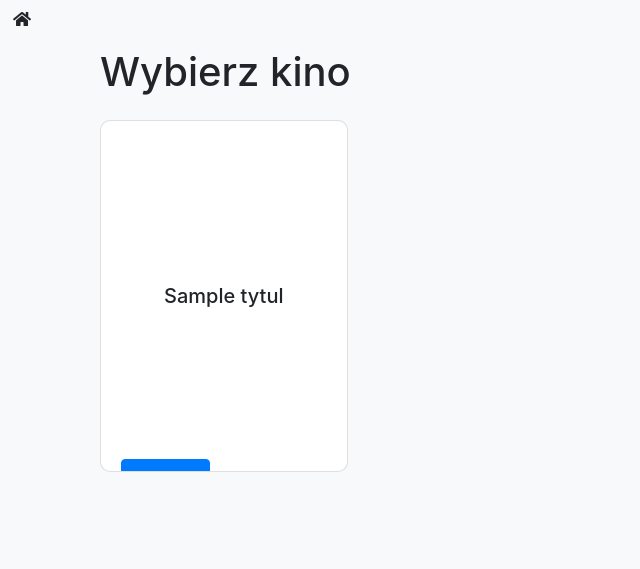
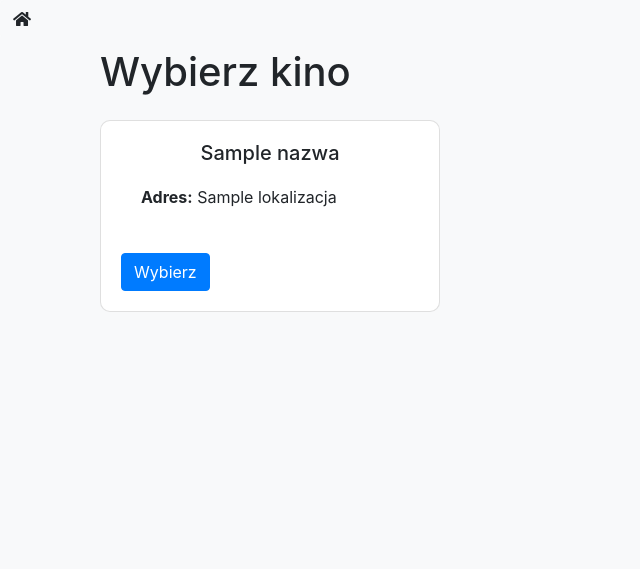
Before and after one commit to Sylwiam12/distrubuted-booking-app, a Flask app: template templates/book_cinema.html in a window 1280 px wide. Shown: the top 569 px of the page, without its empty margins (0-640 px from the left). Run offline with Flask 3, Linux system fonts and the light colour scheme; the template is opened without the code that fills it: most values are stand-ins (such as "Sample title", 1, 10 or a date in 2020); parts of the project's set-up code (start-up, migrations or seed data) failed here and were passed over; some libraries are stand-ins or nearby versions.

Commit message:
rezerwacja - wybierz kino

```diff
--- a/app.py
+++ b/app.py
@@ -628,9 +628,30 @@ def book_filmy():
 @app.route('/book/cinema', methods=['POST'])
 def pick_cinema():
     id_filmu = request.form['id_filmu']
-    # Save the id_filmu in session or pass it to the next page as needed
-    # For now, we just pass it to the render template
-    return render_template('book_cinema.html', id_filmu=id_filmu)
+    conn = mysql.connector.connect(host=host, database=database, user=user, password=password)
+    cur = conn.cursor()
+    cur.execute('''SELECT id_kina, nazwa, lokalizacja FROM kino''')
+    data = cur.fetchall()
+    cur.close()
+    conn.close()
+
+    kina = []
+    for row in data:
+        kino = {
+            'id_kina': row[0],
+            'nazwa': row[1],
+            'lokalizacja': row[2],
+        }
+        kina.append(kino)
+
+    return render_template('book_cinema.html', id_filmu=id_filmu, kina=kina)
+
+@app.route('/book/date', methods=['POST'])
+def pick_date():
+    id_filmu = request.form['id_filmu']
+    id_kina = request.form['id_kina']
+
+    return render_template('book_date.html', id_filmu=id_filmu, id_kina=id_kina)
 
 if __name__ == '__main__':
     app.run(debug=True)
--- a/templates/book_cinema.html
+++ b/templates/book_cinema.html
@@ -7,23 +7,19 @@
     </a>
     <h1 class="mt-5">Wybierz kino</h1>
     <div class="row mt-4">
-        {% for film in films %}
-        <div class="col-lg-3 col-md-4 col-sm-6 mb-4">
+        {% for kino in kina %}
+        <div class="col-lg-4 col-md-4 col-sm-6 mb-4"> <!-- Adjusted to col-lg-4 for 3 columns per row -->
             <div class="movie-card" style="height: 450px;">
                 <div class="card">
-                    <div class="card-body">
-                        <h5 class="card-title">{{ film.tytul }}</h5>
-                        <div class="card-text">
-                            <p><strong>Reżyser:</strong> {{ film.rezyser }}</p>
-                            <p><strong>Gatunek:</strong> {{ film.gatunek }}</p>
-                            <p><strong>Język:</strong> {{ film.jezyk }}</p>
-                            <p><strong>Napisy:</strong> {{ 'Tak' if film.napisy else 'Nie' }}</p>
-                            <p><strong>Rok wydania:</strong> {{ film.rok_wydania }}</p>
-                            <p><strong>Czas trwania:</strong> {{ film.czas_trwania }} minut</p>
+                    <div class="card-body d-flex flex-column">
+                        <h5 class="card-title">{{ kino.nazwa }}</h5>
+                        <div class="card-text flex-grow-1">
+                            <p><strong>Adres:</strong> {{ kino.lokalizacja }}</p>
                         </div>
-                        <form action="{{ url_for('pick_cinema') }}" method="post">
-                            <input type="hidden" name="id_filmu" value="{{ film.id_filmu }}">
-                            <button type="submit" class="btn btn-primary mt-2">Wybierz</button>
+                        <form action="{{ url_for('pick_date') }}" method="post" class="mt-2">
+                            <input type="hidden" name="id_kina" value="{{ kino.id_kina }}">
+                            <input type="hidden" name="id_filmu" value="{{ id_filmu }}">
+                            <button type="submit" class="btn btn-primary">Wybierz</button>
                         </form>
                     </div>
                 </div>
@@ -31,8 +27,8 @@
         </div>
         {% endfor %}
     </div>
-    {% if not films %}
-    <p>No films found.</p>
+    {% if not kina %}
+    <p>No cinemas found.</p>
     {% endif %}
 </div>
 
@@ -43,39 +39,29 @@
     }
 
     .movie-card .card-title {
-        opacity: 1;
         text-align: center;
         transition: opacity 0.3s ease;
         display: flex;
         align-items: center;
         justify-content: center;
-        height: 100%;
+        height: auto;
         margin: 0;
-    }
-
-    .movie-card:hover .card-title {
-        opacity: 0;
     }
 
     .movie-card .card-body {
         position: relative;
-        height: 350px;
+        height: 100%;
+        display: flex;
+        flex-direction: column;
     }
 
     .movie-card .card-text {
-        position: absolute;
-        top: 50%;
-        left: 50%;
-        transform: translate(-50%, -50%);
+        flex-grow: 1;
         background-color: rgba(255, 255, 255, 0.9);
-        opacity: 0;
         transition: opacity 0.3s ease;
         padding: 20px;
-        width: 100%;
-    }
-
-    .movie-card:hover .card-text {
         opacity: 1;
+        margin-bottom: auto;
     }
 </style>
 {% endblock %}
```
Also changed, not shown: templates/book_date.html (added, +17 -0 lines).
